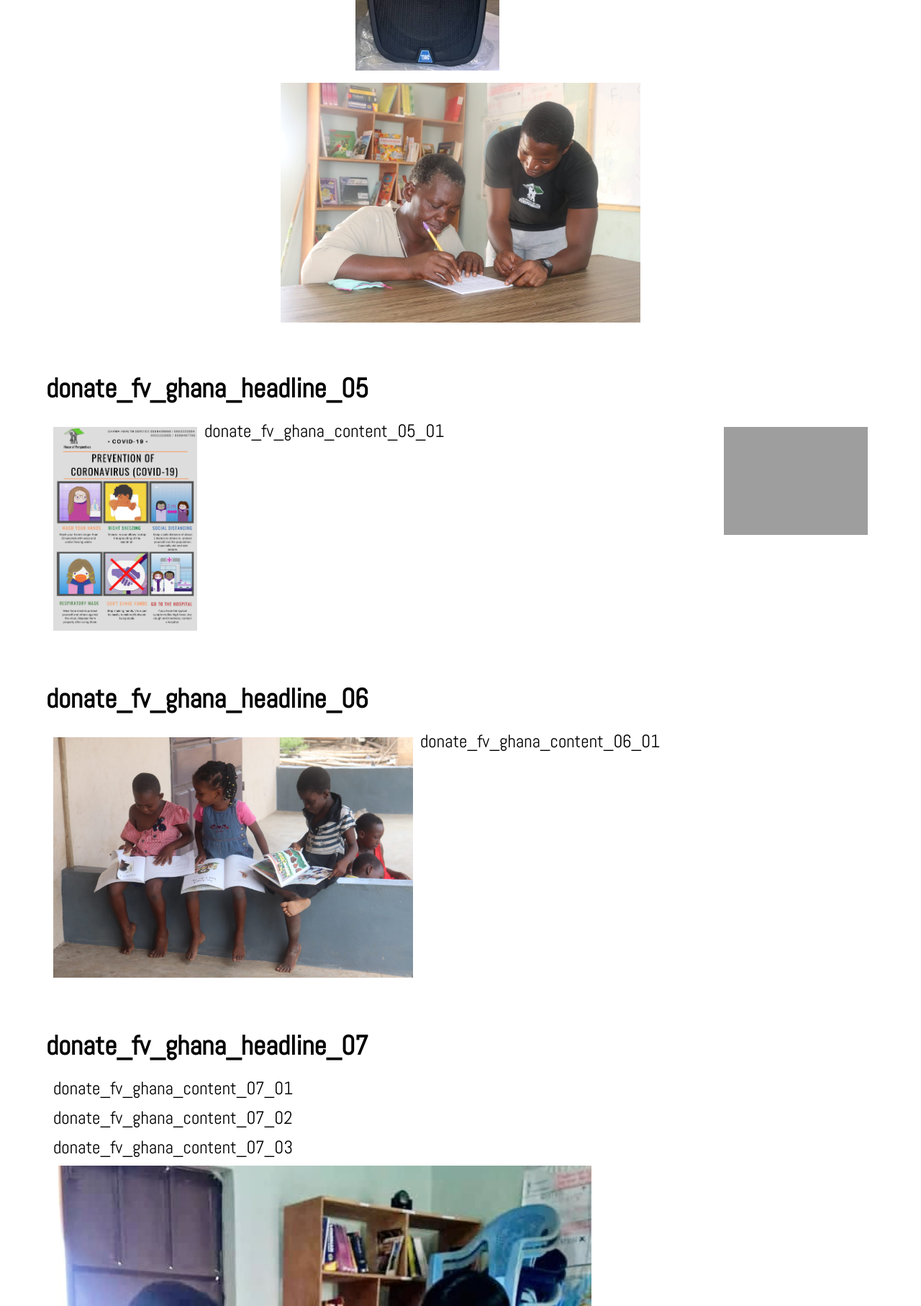
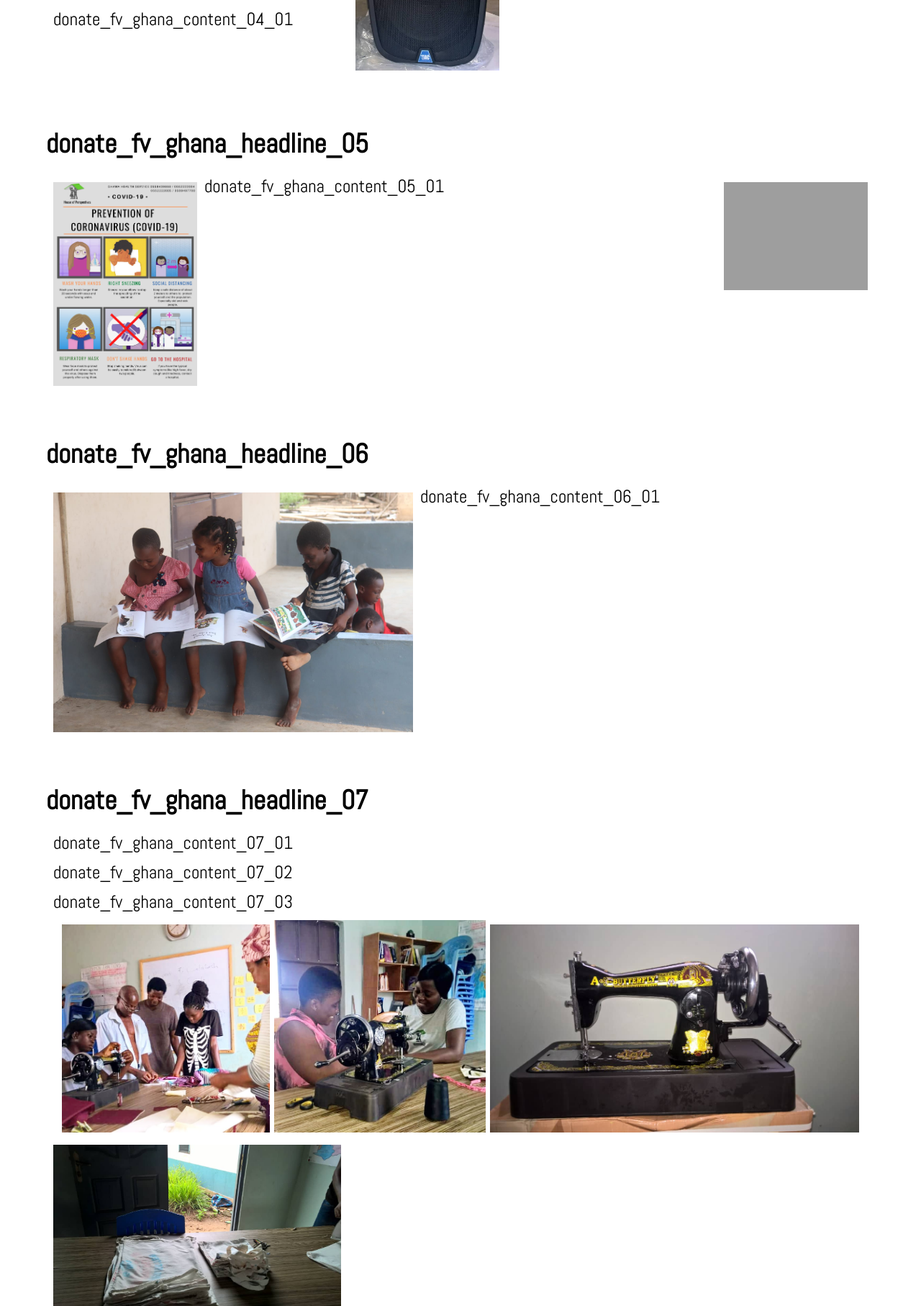
Before and after one commit to Lightshadow244/HoPe, a Django app: template HoPe/Foerder/templates/Foerder/donate_fv_ghana.html in a window 1280 px wide. Shown: the part 3372-5186 px from the top of the page at 72% size. Run offline with Django 3.2, Linux system fonts and the light colour scheme; the template is opened without the code that fills it, so the values that code supplies are empty; grey boxes are pictures that could not be loaded.

Commit message:
update donate_fv_ghana

```diff
--- a/HoPe/Foerder/templates/Foerder/donate_fv_ghana.html
+++ b/HoPe/Foerder/templates/Foerder/donate_fv_ghana.html
@@ -102,7 +102,14 @@
   <div class="content">
     <h2> {% trans "donate_fv_ghana_headline_04" %} </h2>
     <div class="hope-display-inline-block">
-      <img class="donate-fv-ghana-pic-04-01 hope-float-left hope-margin-10" src="{% static 'Hope_JR2020_06.jpeg' %}">
+      <div class="hope-float-left hope-margin-10 hope-display-block">
+        <div>
+          <img class="donate-fv-ghana-pic-04-01 " src="{% static 'Hope_JR2020_06.jpeg' %}">
+        </div>
+        <div>
+          <img class="donate-fv-ghana-pic-04-04" src="{% static 'Hope_04.jpeg' %}">
+        </div>
+      </div>
       <div class="hope-display-block hope-float-right hope-margin-10">
         <div>
           <img class="donate-fv-ghana-pic-04-02" src="{% static 'Hope_JR2020_16.JPG' %}">
@@ -114,7 +121,7 @@
       <div class="hope-margin-10"> {% trans "donate_fv_ghana_content_04_01" %} </div>
     </div>
     <div class="hope-width-100 hope-text-align-center">
-      <img class="donate-fv-ghana-pic-04-04" src="{% static 'Hope_04.jpeg' %}">
+
     </div>
   </div>
 
@@ -137,6 +144,7 @@
     <div class="hope-margin-10"> {% trans "donate_fv_ghana_content_07_02" %} </div>
     <div class="hope-margin-10"> {% trans "donate_fv_ghana_content_07_03" %} </div>
     <div class="hope-width-100 hope-text-align-center">
+      <img class="donate-fv-ghana-pic-07-06" src="{% static 'Hope_JR2020_23.jpeg' %}">
       <img class="donate-fv-ghana-pic-07-01" src="{% static 'Hope_JR2020_22.jpeg' %}">
       <img class="donate-fv-ghana-pic-07-02" src="{% static 'Hope_JR2020_12.jpeg' %}">
     </div>
--- a/HoPe/static/css/donate_fv_ghana.css
+++ b/HoPe/static/css/donate_fv_ghana.css
@@ -57,7 +57,7 @@
 }
 
 .donate-fv-ghana-pic-04-04 {
-width:500px;
+width:400px;
 }
 
 .donate-fv-ghana-pic-05-01 {
@@ -73,11 +73,17 @@
 }
 
 .donate-fv-ghana-pic-07-01 {
-width:calc((100% - 40px) * (2/3));
+width:calc((100% - 40px) * (300/1133));
+/*height: 300px;*/
 }
 
 .donate-fv-ghana-pic-07-02 {
-width:calc((100% - 40px) * (1/3))
+width:calc((100% - 60px) * (533/1133))
+/*height: 300px;*/
+}
+.donate-fv-ghana-pic-07-06 {
+width:calc((100% - 60px) * (300/1133))
+/*height: 300px;*/
 }
 
 .donate-fv-ghana-pic-07-03 {
```
Also changed, not shown: HoPe/Foerder/locale/de/LC_MESSAGES/django.po.
